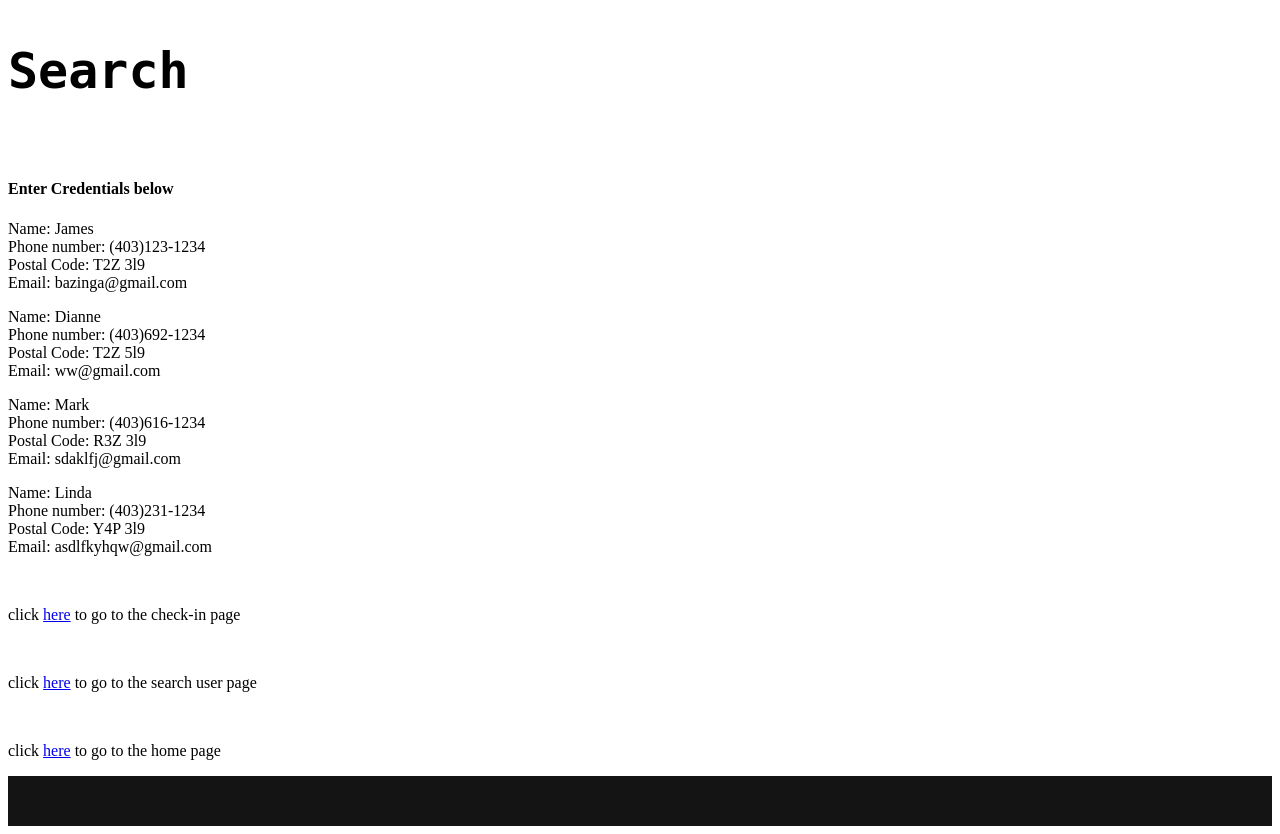
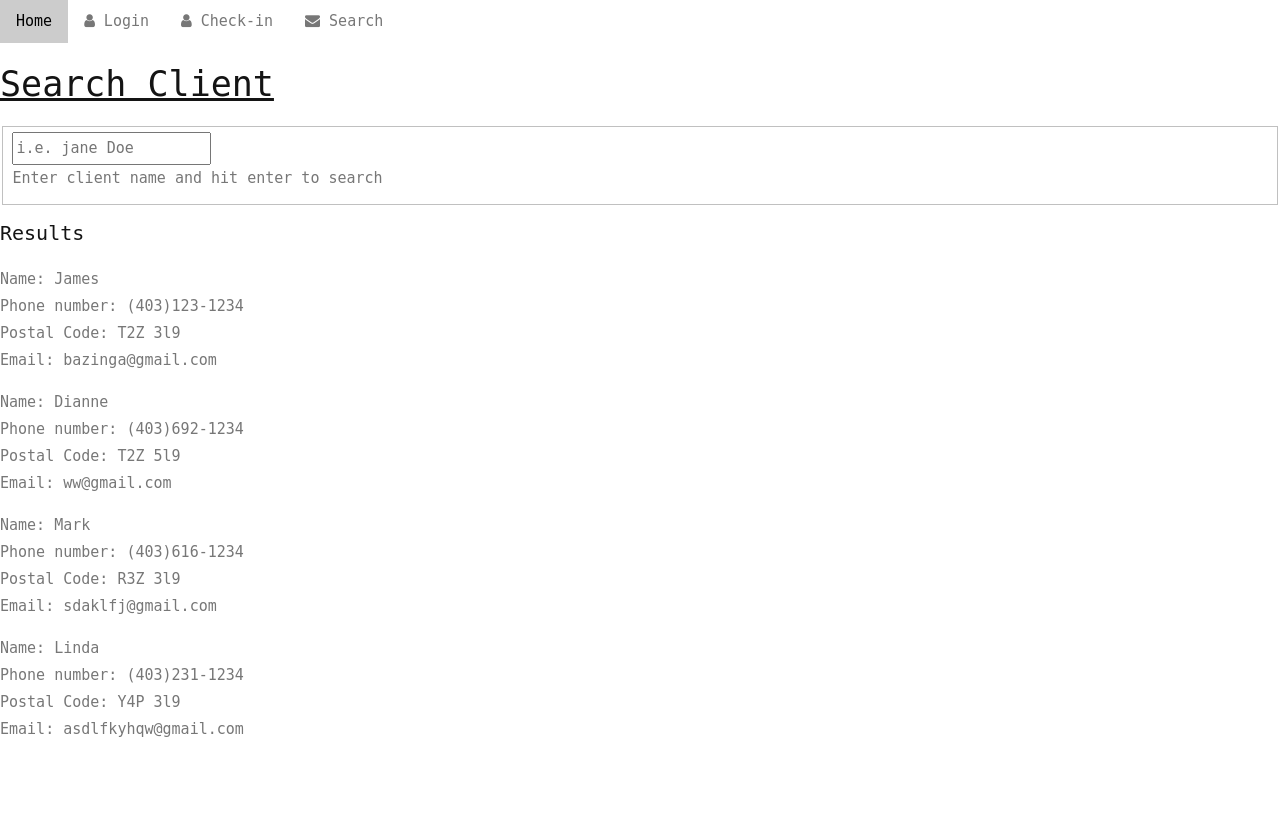
Before and after one commit to fork-you-i-just-want-to-fork-my-stuff/Check-In-System, a Flask app: page /search in a window 1280 px wide. After the commit the page ends 737 px from the top, so only its background shows below. Run offline with Flask 2, Linux system fonts and the light colour scheme; data comes from the database, SQL or seed files in the repository; both versions use the stored data as it was after the commit.

Commit message:
Made template universal for all pages

```diff
--- a/templates/search.html
+++ b/templates/search.html
@@ -1,24 +1,28 @@
 {% extends "template.html" %}
 {% block content %}
-<style>
-    h2{font-family: monospace; font-size: 50px;}
-</style>
     <div class="jumbo">
-        <h2>Search</h2>
-            <br/>
-        <h4>Enter Credentials below</h4>
-            <div>
+    <h2>Search Client</h2>
+        <form class="form-horizontal">
+            <fieldset>
+                <!-- Text input-->
+                <div class="form-group">
+                  <label class="col-md-4 control-label" for="Name"></label>
+                  <div class="col-md-4">
+                  <input id="Name" name="Name" type="text" placeholder="i.e. jane Doe" class="form-control input-md">
+                      <br/>
+                  <span class="help-block">Enter client name and hit enter to search</span>
+                  </div>
+                </div>
+
+            </fieldset>
+            </form>
+                <h4>Results</h4>
                 <!-- Where all of the search information would go-->
                 {% for client in clients %}
                 <p>Name: {{ client.client_name }}  <br/>Phone number: {{ client.phone_number }}  <br/>Postal Code: {{ client.postal_code }} <br/>Email: {{ client.email }}</p>
 
                 {% endfor %}
-            </div>
+
         <br/>
-        <p>click <a href="/check-in">here</a> to go to the check-in page</p>
-        <br/>
-        <p>click <a href="/search">here</a> to go to the search user page</p>
-        <br/>
-        <p>click <a href="/">here</a> to go to the home page</p>
-    </div>
+        </div>
 {% endblock %}
--- a/templates/template.html
+++ b/templates/template.html
@@ -1,21 +1,89 @@
 <!DOCTYPE html>
 <html>
+    <title>Check in system</title>
+    <meta charset="UTF-8">
+    <meta name="viewport" content="width=device-width, initial-scale=1">
+    <link rel="stylesheet" href="https://www.w3schools.com/w3css/4/w3.css">
+    <link rel="stylesheet" href="https://fonts.googleapis.com/css?family=Lato">
+    <link rel="stylesheet" href="https://cdnjs.cloudflare.com/ajax/libs/font-awesome/4.7.0/css/font-awesome.min.css">
     <style>
+    body,h1,h2,h3,h4,h5,h6 {color: #141414; font-family: monospace;}
+
+    h1,h2{text-decoration: underline;}
+
+    h1{font-size: 50px;}
+    h2{ font-size: 35px;}
+
+    body, html {
+    height: 100%;
+    color: #777;
+    line-height: 1.8;
+    }
+
+    #site-footer {
+    height: 50px;
+    background: #141414;
+    }
+
+    /* Create a Parallax Effect */
+    .bgimg-1, .bgimg-2, .bgimg-3 {
+    background-attachment: fixed;
+    background-position: center;
+    background-repeat: no-repeat;
+    background-size: cover;
+    }
+
+    /* First image (Logo. Full height) */
+    .bgimg-1 {
+    background-image: url('/w3images/parallax1.jpg');
+    min-height: 100%;
+    }
+
+    .w3-wide {letter-spacing: 10px;}
+    .w3-hover-opacity {cursor: pointer;}
+
+    /* Turn off parallax scrolling for tablets and phones */
+    @media only screen and (max-device-width: 1024px) {
+    .bgimg-1, .bgimg-2, .bgimg-3 {
+    background-attachment: scroll;
+    }
+    }
+
     #site-footer {
     height: 50px;
     background: #141414;
     }
     </style>
-        <head>
-            <title>Check in system</title>
-        </head>
     <body>
+
+    <!-- Navbar (sit on top) -->
+    <div class="w3-top">
+    <div class="w3-bar" id="myNavbar">
+    <a class="w3-bar-item w3-button w3-hover-black w3-hide-medium w3-hide-large w3-right" href="javascript:void(0);" onclick="toggleFunction()" title="Toggle Navigation Menu">
+    <i class="fa fa-bars"></i>
+    </a>
+    <a href="/" class="w3-bar-item w3-button">Home</a>
+    <a href="/login" class="w3-bar-item w3-button w3-hide-small"><i class="fa fa-user"></i> Login</a>
+    <a href="/check-in" class="w3-bar-item w3-button w3-hide-small"><i class="fa fa-user"></i> Check-in</a>
+    <a href="/search" class="w3-bar-item w3-button w3-hide-small"><i class="fa fa-envelope"></i> Search</a>
+    </div>
+
+    <!-- Navbar on small screens -->
+    <div id="navDemo" class="w3-bar-block w3-white w3-hide w3-hide-large w3-hide-medium">
+    <a href="/login" class="w3-bar-item w3-button"><i class="toggleFunction()"></i> Login</a>
+    <a href="/home" class="w3-bar-item w3-button" onclick="toggleFunction()">Home</a>
+    <a href="/check-in" class="w3-bar-item w3-button" onclick="toggleFunction()">Check-in</a>
+    <a href="/search" class="w3-bar-item w3-button">Search</a>
+    </div>
+
 
     <div class="container">
         {% block content %}
         {% endblock %}
     </div>
-        </body>
+
+    <br/>
+
     <!-- Footer -->
     <footer id="site-footer">
     </footer>
```
Also changed, not shown: templates/check-in.html (+0 -10 lines), templates/home.html (+34 -81 lines), templates/login.html (+0 -11 lines), clients.db. Lines whose indentation alone changed are shown as unchanged.
